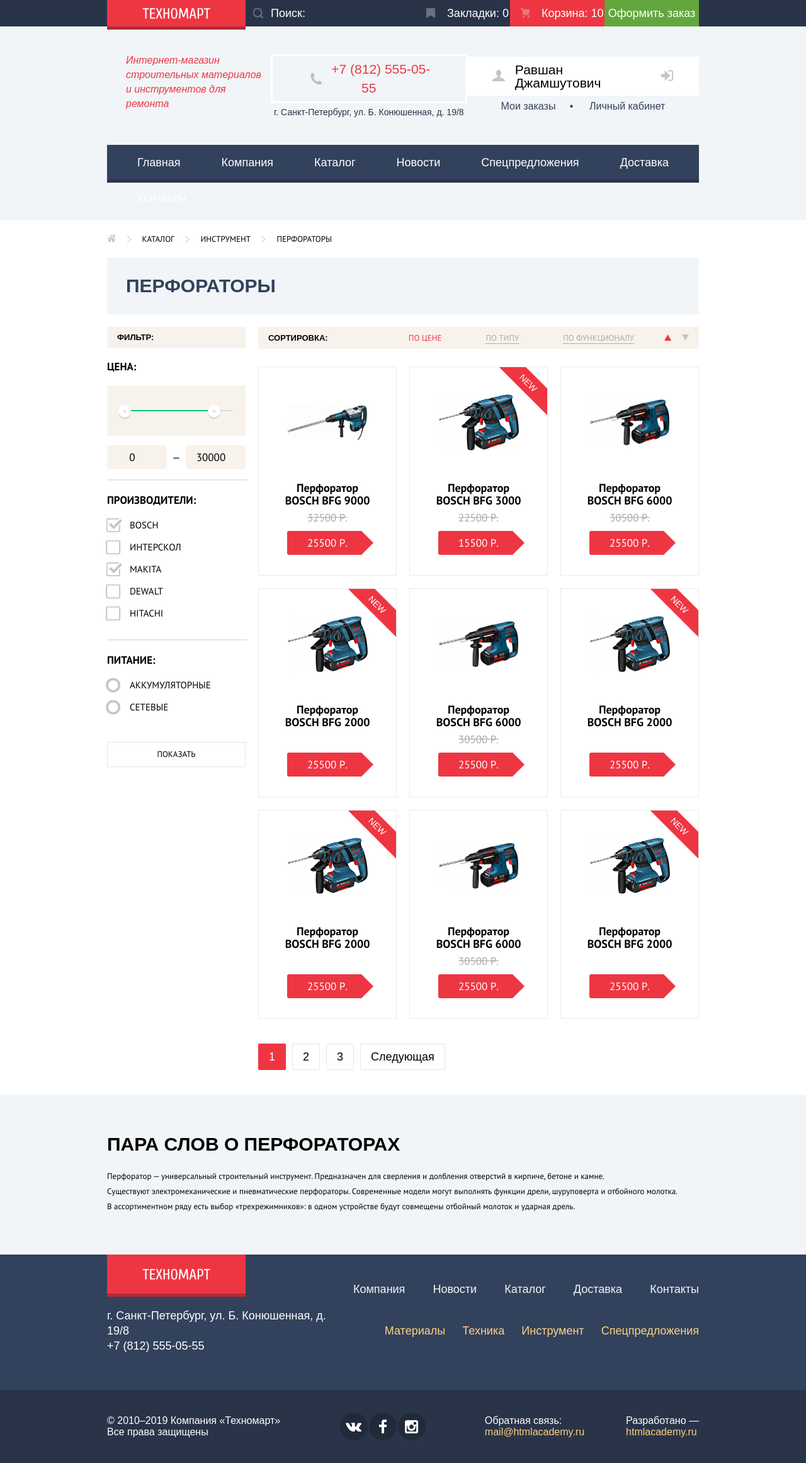
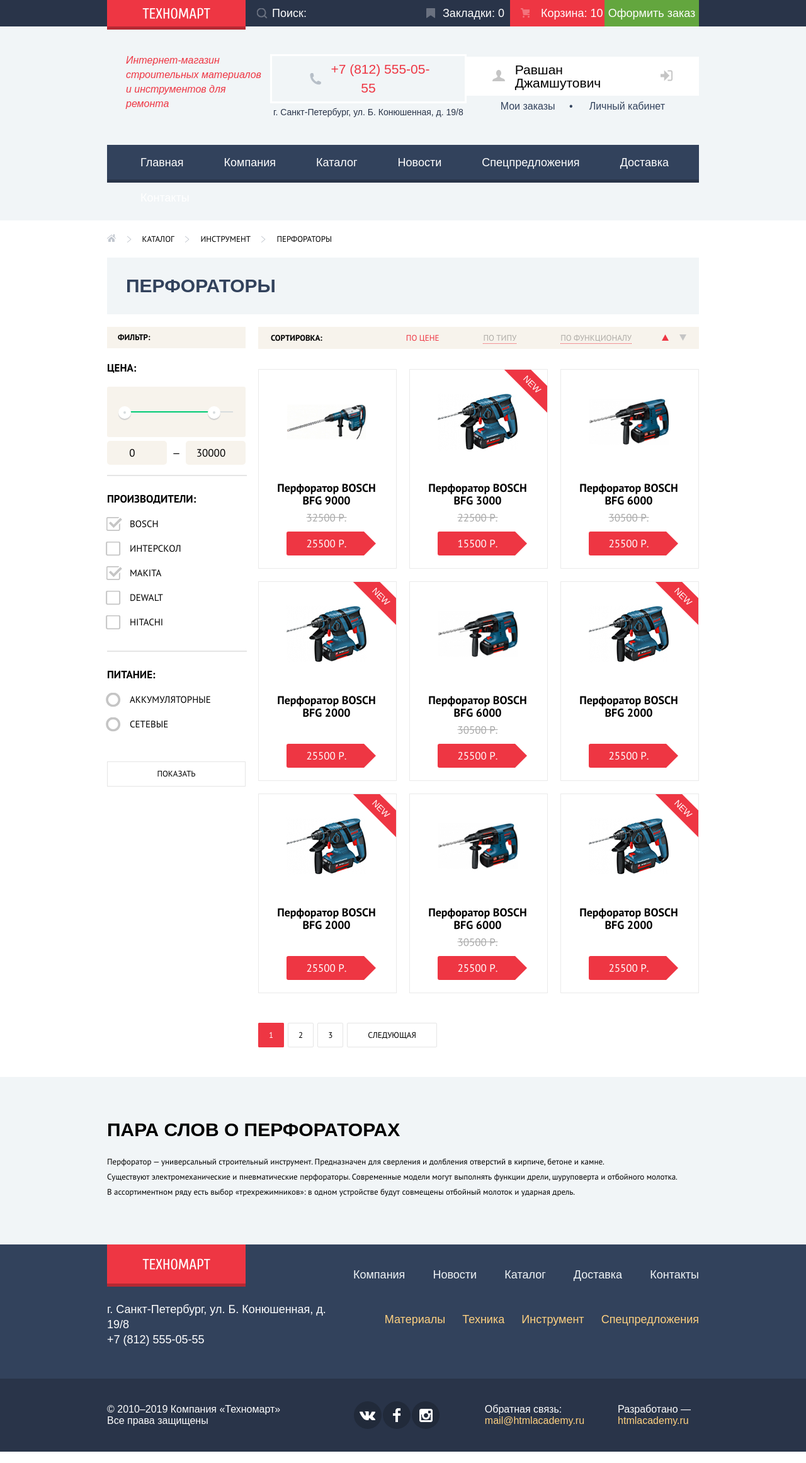
Before and after one commit to ruslanshgd/140608-technomart-28, a plain HTML site: page catalog.html in a window 1280 px wide. Shown: the whole page at 63% size. Drawn offline with Linux system fonts and the light colour scheme; files whose address does not match are found by name; a web font is replaced by a local one.

Commit message:
Правки по PP
обновление отступов и тд

```diff
--- a/catalog.html
+++ b/catalog.html
@@ -4,11 +4,11 @@
 <head>
   <meta charset="utf-8" />
   <title>HTML Academy: Техномарт</title>
-  <link href="https://fonts.googleapis.com/css2?family=Cuprum:ital,wght@0,400;0,700;1,400&display=swap"
-    rel="stylesheet" />
-  <link href="https://fonts.googleapis.com/css2?family=PT+Sans:wght@400;700&display=swap" rel="stylesheet">
+  <link
+    href="https://fonts.googleapis.com/css2?family=Cuprum:ital,wght@0,400;0,700;1,400&family=PT+Sans:wght@400;700&display=swap"
+    rel="stylesheet">
   <link rel="stylesheet" href="css/normalize.css" />
-  <link rel="stylesheet" href="css/style.min.css" />
+  <link rel="stylesheet" href="css/style.css" />
 </head>
 
 <body>
@@ -17,9 +17,9 @@
       <div class="container">
         <div class="top-menu-wrapper">
           <div class="logo">
-            <span class="main-logo">
+            <a href="index.html" class="main-logo">
               <img src="img/logo-technomart.svg" width="108" height="18" alt="Логотип магазина «Техномарт»" />
-            </span>
+            </a>
           </div>
           <div class="search">
             <div class="search-input-wrapper">
@@ -58,7 +58,7 @@
           </div>
           <!-- DIV для группировки кнопок -->
           <div class="profile-wrapper">
-            <div href="#" class="button-profile">
+            <div class="button-profile">
               <a href="#">
                 <svg width="20" height="18" viewBox="0 0 20 18" fill="none" xmlns="http://www.w3.org/2000/svg">
                   <path
@@ -107,7 +107,7 @@
       <!-- Хлебные крошки списком как навигация -->
       <ul class="catalog-breadcrumbs">
         <li>
-          <a href="#"><img src="img/icon-home.svg" alt="Иконка вернуться домой" /></a>
+          <a href="#"><img width="14" height="12" src="img/icon-home.svg" alt="Иконка вернуться домой" /></a>
         </li>
         <li><a class="heading-fivefold uppercase" href="#">Каталог</a></li>
         <li><a class="heading-fivefold uppercase" href="#">Инструмент</a></li>
@@ -203,7 +203,7 @@
                 </li>
               </ul>
             </fieldset>
-            <button type="button" class="button-filtering label uppercase">Показать</button>
+            <button type="submit" class="button-filtering label uppercase">Показать</button>
           </form>
         </div>
         <!-- DIV для большой колонки для списка товаров -->
@@ -233,7 +233,7 @@
           <ul class="catalog-list">
             <li class="products-list-item">
               <div class="products-list-item-link">
-                <img src="img/products/perforator-0001.jpg" alt="Изображение перфоратора" />
+                <img src="img/products/perforator-0001.jpg" width="184" height="164" alt="Изображение перфоратора" />
                 <h2>Перфоратор BOSCH BFG 9000</h2>
                 <p>32500 Р.</p>
                 <p class="new-price">25500 Р.</p>
@@ -248,7 +248,7 @@
                 <div class="badge-wrapper">
                   <div class="badge-new">New</div>
                 </div>
-                <img src="img/products/perforator-0002.jpg" alt="Изображение перфоратора" />
+                <img src="img/products/perforator-0002.jpg" width="184" height="164" alt=" Изображение перфоратора" />
                 <h2>Перфоратор BOSCH BFG 3000</h2>
                 <p>22500 Р.</p>
                 <p class="new-price">15500 Р.</p>
@@ -260,7 +260,7 @@
             </li>
             <li class="products-list-item">
               <div class="products-list-item-link">
-                <img src="img/products/perforator-0003.jpg" alt="Изображение перфоратора" />
+                <img src="img/products/perforator-0003.jpg" width="184" height="164" alt="Изображение перфоратора" />
                 <h2>Перфоратор BOSCH BFG 6000</h2>
                 <p>30500 Р.</p>
                 <p class="new-price">25500 Р.</p>
@@ -275,7 +275,7 @@
                 <div class="badge-wrapper">
                   <div class="badge-new">New</div>
                 </div>
-                <img src="img/products/perforator-0004.jpg" alt="Изображение перфоратора" />
+                <img src="img/products/perforator-0004.jpg" width="184" height="164" alt="Изображение перфоратора" />
                 <h2 class="bold">Перфоратор BOSCH BFG 2000</h2>
                 <p class="new-price">25500 Р.</p>
                 <div class="products-list-item-order">
@@ -286,7 +286,7 @@
             </li>
             <li class="products-list-item">
               <div class="products-list-item-link">
-                <img src="img/products/perforator-0003.jpg" alt="Изображение перфоратора" />
+                <img src="img/products/perforator-0003.jpg" width="184" height="164" alt="Изображение перфоратора" />
                 <h2>Перфоратор BOSCH BFG 6000</h2>
                 <p>30500 Р.</p>
                 <p class="new-price">25500 Р.</p>
@@ -301,7 +301,7 @@
                 <div class="badge-wrapper">
                   <div class="badge-new">New</div>
                 </div>
-                <img src="img/products/perforator-0004.jpg" alt="Изображение перфоратора" />
+                <img src="img/products/perforator-0004.jpg" width="184" height="164" alt="Изображение перфоратора" />
                 <h2 class="bold">Перфоратор BOSCH BFG 2000</h2>
                 <p class="new-price">25500 Р.</p>
                 <div class="products-list-item-order">
@@ -315,7 +315,7 @@
                 <div class="badge-wrapper">
                   <div class="badge-new">New</div>
                 </div>
-                <img src="img/products/perforator-0004.jpg" alt="Изображение перфоратора" />
+                <img src="img/products/perforator-0004.jpg" width="184" height="164" alt="Изображение перфоратора" />
                 <h2 class="bold">Перфоратор BOSCH BFG 2000</h2>
                 <p class="new-price">25500 Р.</p>
                 <div class="products-list-item-order">
@@ -326,7 +326,7 @@
             </li>
             <li class="products-list-item">
               <div class="products-list-item-link">
-                <img src="img/products/perforator-0003.jpg" alt="Изображение перфоратора" />
+                <img src="img/products/perforator-0003.jpg" width="184" height="164" alt="Изображение перфоратора" />
                 <h2>Перфоратор BOSCH BFG 6000</h2>
                 <p>30500 Р.</p>
                 <p class="new-price">25500 Р.</p>
@@ -341,7 +341,7 @@
                 <div class="badge-wrapper">
                   <div class="badge-new">New</div>
                 </div>
-                <img src="img/products/perforator-0004.jpg" alt="Изображение перфоратора" />
+                <img src="img/products/perforator-0004.jpg" width="184" height="164" alt="Изображение перфоратора" />
                 <h2 class="bold">Перфоратор BOSCH BFG 2000</h2>
                 <p class="new-price">25500 Р.</p>
                 <div class="products-list-item-order">
@@ -353,10 +353,10 @@
           </ul>
           <!-- Пагинация -->
           <ul class="catalog-pagination">
-            <li><a href="#" class="paragraph-secondary current">1</a></li>
-            <li><a href="#" class="paragraph-secondary">2</a></li>
-            <li><a href="#" class="paragraph-secondary">3</a></li>
-            <li><a href="#" class="paragraph-secondary">Следующая</a></li>
+            <li><a href="#" class="current">1</a></li>
+            <li><a href="#">2</a></li>
+            <li><a href="#">3</a></li>
+            <li><a href="#" class="next uppercase">Следующая</a></li>
           </ul>
         </div>
       </div>
@@ -386,7 +386,7 @@
         <!-- Блок для 1го ряда подвала -->
         <div class="row">
           <a href="index.html" class="main-logo">
-            <img src="img/logo-technomart.svg" alt="Логотип магазина «Техномарт»" />
+            <img src="img/logo-technomart.svg" width="108" height="18" alt="Логотип магазина «Техномарт»" />
           </a>
           <ul class="footer-navigation">
             <li><a class="paragraph-secondary" href="#">Компания</a></li>
@@ -421,17 +421,17 @@
             <ul class="footer-socials">
               <li>
                 <a href="#">
-                  <img src="img/social/icon-vk.svg" alt="Иконка ВКонтакте" />
+                  <img src="img/social/icon-vk.svg" width="26" height="15" alt="Иконка ВКонтакте" />
                 </a>
               </li>
               <li>
                 <a href="#">
-                  <img src="img/social/icon-fb.svg" alt="Иконка Facebook" />
+                  <img src="img/social/icon-fb.svg" width="12" height="22" alt="Иконка Facebook" />
                 </a>
               </li>
               <li>
                 <a href="#">
-                  <img src="img/social/icon-insta.svg" alt="Иконка Instagram" />
+                  <img src="img/social/icon-insta.svg" width="21" height="21" alt="Иконка Instagram" />
                 </a>
               </li>
             </ul>
@@ -462,7 +462,7 @@
       </svg>
     </button>
     <div class="modal-order-content">
-      <img src="img/icon-mark.svg" alt="Иконка с галочкой" />
+      <img width="66" height="66" src="img/icon-mark.svg" alt="Иконка с галочкой" />
       <h2 class="heading-tertiary">Товар добавлен в корзину!</h2>
     </div>
     <div class="modal-order-controls">
--- a/css/style.css
+++ b/css/style.css
@@ -57,9 +57,12 @@
   --promo-sales-background: #8ED78F;
   --popular-block-background: #F9F5F0;
   --product-item-border: #EAEAEA;
+  --product-item-line-through: #A9A9A9;
   --filter-range-background: #d7dcde;
+  --filter-range-toggle-shadow: #cfcfcf;
   --filter-range-bar-background: #00ca74;
   --modal-contacts-action-background: #F4F4F4;
+  --modal-order-controls-background: #F1F1F1;
 }
 
 /* 2. Типографика */
@@ -133,7 +136,7 @@ body {
 /* 3.2 Кнопки Закладки, Корзина, Оформить заказ */
 .button-bookmark,
 .button-cart {
-  padding-left: 50px;
+  padding-left: 43px;
   position: relative;
   background-color: var(--transparent);
   transition: var(--basic-transition);
@@ -159,6 +162,10 @@ body {
   transition: var(--basic-transition);
 }
 
+.button-cart {
+  padding-left: 49px;
+}
+
 .button-cart::before {
   background-image: url("../img/icon-cart.svg");
 }
@@ -191,7 +198,7 @@ body {
   position: relative;
   display: flex;
   align-items: center;
-  padding: 10px 24px;
+  padding: 10px 25px;
   background-color: var(--white);
   font-size: 21px;
   line-height: 21px;
@@ -407,7 +414,7 @@ body {
   content: "";
   position: absolute;
   top: 50%;
-  left: 20px;
+  left: 26px;
   width: 17px;
   height: 17px;
   background-image: url("../img/icon-search.svg");
@@ -429,7 +436,7 @@ body {
 .search-input {
   width: 100%;
   position: relative;
-  padding-left: 40px;
+  padding-left: 42px;
   color: var(--white);
   background-color: var(--transparent);
   border: none;
@@ -579,7 +586,7 @@ body {
   display: block;
   padding-top: 16px;
   padding-bottom: 16px;
-  padding-left: 24px;
+  padding-left: 29px;
   padding-right: 24px;
   color: var(--white);
   text-decoration: none;
@@ -607,7 +614,7 @@ body {
 }
 
 .footer-navigation-wrapper {
-  padding-bottom: 40px;
+  padding-bottom: 50px;
 }
 
 .footer-contacts-wrapper {
@@ -633,6 +640,7 @@ body {
   align-items: flex-end;
   justify-content: space-between;
   margin-left: auto;
+  margin-bottom: 7px;
 }
 
 .footer-navigation a {
@@ -651,6 +659,7 @@ body {
   margin-left: auto;
   width: 525px;
   align-items: center;
+  margin-top: 15px;
 }
 
 .footer-navigation-secondary a {
@@ -659,7 +668,7 @@ body {
 
 .footer-address {
   color: var(--white);
-  margin-right: 72px;
+  margin: 24px 72px 0px 0px;
 }
 
 .footer-address a {
@@ -686,6 +695,7 @@ body {
   display: flex;
   padding: 0;
   margin: 0;
+  margin-left: 45px;
 }
 
 .footer-socials li {
@@ -720,11 +730,11 @@ body {
 }
 
 .footer-contacts-list li {
-  margin-right: 66px;
+  margin-right: 53px;
 }
 
 .footer-contacts-list li:last-child {
-  margin-right: 0px;
+  margin-right: 13px;
 }
 
 .footer-contacts-list span {
@@ -763,7 +773,7 @@ body {
   display: flex;
   align-items: center;
   justify-content: space-between;
-  padding: 20px 40px 20px 20px;
+  padding: 18px 38px 24px 22px;
   color: var(--white);
 }
 
@@ -849,16 +859,20 @@ body {
   display: grid;
   grid-template-columns: 192px 1fr 192px;
   grid-template-rows: 1fr;
-  gap: 1px 1px;
   grid-template-areas: "slider-action slider-paging .";
   grid-area: slider-footer;
 }
 
 .promo-slider-action {
   grid-area: slider-action;
-  display: contents;
-}
-
+}
+
+.promo-slider-action a {
+  display: block;
+  margin-bottom: 20px;
+  width: 160px;
+
+}
 
 .promo-slider-paging {
   grid-area: slider-paging;
@@ -917,22 +931,23 @@ body {
 
 .popular-products {
   display: grid;
-  margin-top: 60px;
+  margin-top: 58px;
 }
 
 .popular-products-header,
 .popular-brands-header {
   display: grid;
-  grid-template-columns: 1fr 220px;
-  padding: 30px;
+  grid-template-columns: 1fr 192px;
+  padding: 25px 15px 25px 27px;
   background-color: var(--popular-block-background);
-  margin-bottom: 20px;
+  margin-bottom: 21px;
 }
 
 .popular-products-header h2,
 .popular-brands-header h2 {
   color: var(--basic-grey-light);
   margin: 0;
+  align-self: center;
 }
 
 .popular-products-header a,
@@ -983,8 +998,8 @@ body {
 /* 12. Главная - Блок: Сервисы (слайдер: доставка, гарантия, кредит) */
 .service-block {
   background-color: var(--basic-background);
-  padding-top: 64px;
-  padding-bottom: 64px;
+  padding-top: 66px;
+  padding-bottom: 47px;
 }
 
 .service-block-wrapper {
@@ -1063,7 +1078,7 @@ body {
 .service-block-slider-content {
   grid-area: service-block-slider-content;
   position: relative;
-  padding-top: 48px;
+  padding-top: 45px;
   overflow: hidden;
 }
 
@@ -1073,7 +1088,7 @@ body {
 
 .service-block-slider-content-item h2 {
   margin: 0;
-  margin-bottom: 30px;
+  margin-bottom: 29px;
   color: var(--basic-grey-light);
 }
 
@@ -1084,8 +1099,8 @@ body {
 
 .service-block-slider-content-item img {
   position: absolute;
-  bottom: -64px;
-  right: 0;
+  bottom: -44px;
+  right: 2px;
 }
 
 /* 13. Главная - Блок: Компания и Контакты */
@@ -1094,7 +1109,7 @@ body {
   width: 100%;
   grid-template-columns: 1fr 300px;
   padding-top: 72px;
-  padding-bottom: 78px;
+  padding-bottom: 68px;
   grid-template-areas: "about contacts";
 }
 
@@ -1120,14 +1135,18 @@ body {
   margin: 0;
   margin-bottom: 24px;
  }
+
 .about-content p,
 .contacts-content p {
   margin: 0;
  }
 
-.about-content p:nth-child(2),
-.contacts-content p:nth-child(2) {
-  margin-bottom: 24px;
+ .about-content a {
+   width: 188px;
+ }
+
+ .about-content p:nth-child(2) {
+   margin-bottom: 24px;
  }
 
  .about-content .company-list {
@@ -1158,11 +1177,15 @@ body {
 }
 
 .contacts-content h2 {
-  margin-bottom: 10px;
+  margin-bottom: 0px;
 }
 
  .contacts-content a {
    align-self: stretch;
+ }
+
+ .contacts-link-map {
+   margin-top: 12px;
  }
 
 /* 14. Каталог - Хлебные крошки */
@@ -1236,6 +1259,7 @@ body {
   border: none;
   padding: 0;
   margin: 0;
+  margin-top: 5px;
 }
 
 .catalog-filter-group::after {
@@ -1256,7 +1280,7 @@ body {
 .range-controls {
   position: relative;
   height: 41px;
-  margin-bottom: 15px;
+  margin-bottom: 6px;
   padding-top: 39px;
   padding-right: 20px;
   padding-left: 20px;
@@ -1285,7 +1309,7 @@ body {
   border: 8px solid var(--white);
   background-color: var(--filter-range-background);
   border-radius: 50%;
-  box-shadow: 0 2px 1px 0 #cfcfcf;
+  box-shadow: 0 2px 1px 0 var(--filter-range-toggle-shadow);
   cursor: pointer;
 }
 
@@ -1336,24 +1360,25 @@ body {
   align-items: center;
   justify-content: space-between;
   background-color: var(--filter-background);
-  padding: 8px 16px;
-  margin-bottom: 28px;
+  padding: 8px 20px;
+  margin-bottom: 32px;
 }
 
 .catalog-filtering {
   display: flex;
   align-items: center;
   justify-content: space-between;
+  font-family: "PT Sans", "Arial", sans-serif;
   font-size: 13px;
   line-height: 18px;
   background-color: var(--filter-background);
   margin: 0;
-  padding: 8px 16px;
-  margin-bottom: 14px;
+  padding: 8px 17px;
+  margin-bottom: 16px;
 }
 
 .catalog-filtering-list .filter-option {
-  margin-bottom: 16px;
+  margin-bottom: 20px;
 }
 
 .filter-option label {
@@ -1420,7 +1445,7 @@ body {
 }
 
 .catalog-sorting h3 {
-  font-family: 'Cuprum', "Arial", sans-serif;
+  font-family: 'PT Sans', "Arial", sans-serif;
   font-size: 13px;
   line-height: 18px;
   margin: 0;
@@ -1484,12 +1509,12 @@ body {
   align-items: center;
   justify-content: flex-start;
   list-style: none;
-  margin: 48px 0;
+  margin: 57px 0;
   padding: 0;
 }
 
 .catalog-pagination li {
-  margin-right: 10px;
+  margin-right: 6px;
 }
 
 .catalog-pagination li:last-child {
@@ -1497,6 +1522,9 @@ body {
 }
 
 .catalog-pagination a {
+  font-family: "PT Sans";
+  font-size: 13px;
+  line-height: 18px;
   padding: 10px 16px;
   text-decoration: none;
   color: inherit;
@@ -1518,8 +1546,12 @@ body {
   background-color: var(--basic-red);
 }
 
+.catalog-pagination a.next {
+  padding: 10px 32px;
+}
+
 .catalog-category-about {
-  padding: 64px 0;
+  padding: 69px 0 71px 0px;
   background-color: var(--basic-background);
 }
 
@@ -1559,7 +1591,7 @@ body {
   text-decoration: none;
   color: inherit;
   text-align: center;
-  padding: 32px 32px 20px 32px;
+  padding: 27px 25px 20px 22px;
   background-color: var(--white);
   overflow: hidden;
   transition: var(--basic-transition);
@@ -1616,8 +1648,8 @@ body {
 
 .badge-wrapper {
   position: absolute;
-  right: -70px;
-  top: 10px;
+  right: -76px;
+  top: 8px;
 }
 
 .badge-new {
@@ -1642,7 +1674,7 @@ body {
   font-family: "PT Sans", "Arial", sans-serif;
   font-size: 18px;
   line-height: 20px;
-  margin-top: 38px;
+  margin-top: 39px;
   margin-bottom: 8px;
 }
 
@@ -1652,12 +1684,13 @@ body {
   font-size: 17px;
   line-height: 18px;
   text-decoration: line-through;
-  color: #A9A9A9;
-  margin-bottom: 12px;
+  margin-bottom: 13px;
+  color: var(--product-item-line-through);
 }
 
 .products-list-item-link .new-price {
   position: relative;
+  margin: 0;
   margin-top: auto;
   width: 64px;
   padding: 10px 32px;
@@ -1671,7 +1704,7 @@ body {
   content: "";
   position: absolute;
   top: 0;
-  right: -28px;
+  right: -33px;
   width: 0;
   height: 0;
   border: 19px solid var(--white);
@@ -1809,7 +1842,7 @@ textarea.contacts-input {
   align-items: center;
   justify-content: space-between;
   padding: 40px 112px;
-  background-color: #F1F1F1;
+  background-color: var(--modal-order-controls-background);
 }
 
 .modal-order-controls a {
```
Also changed, not shown: index.html (+10 -10 lines), css/style.min.css.
